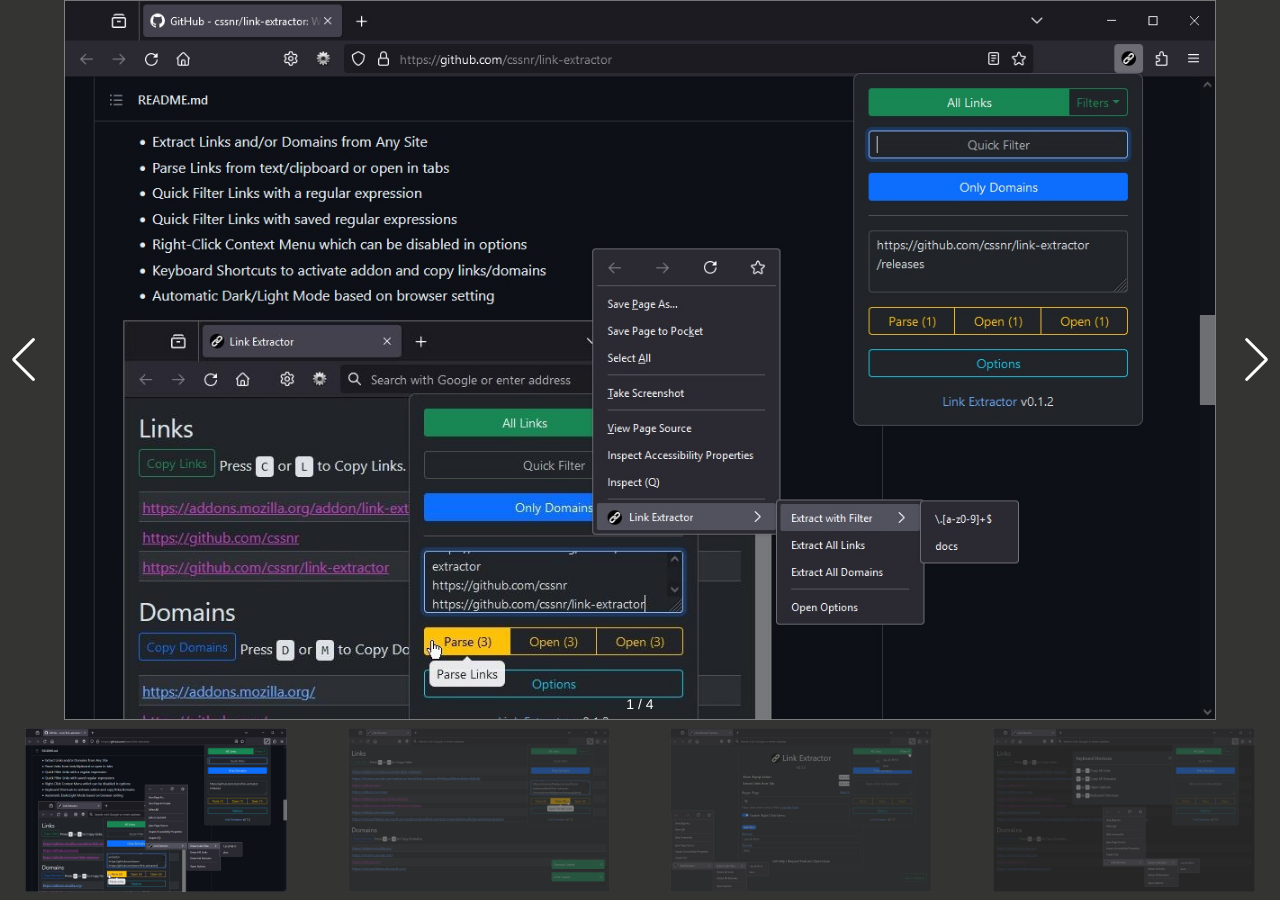
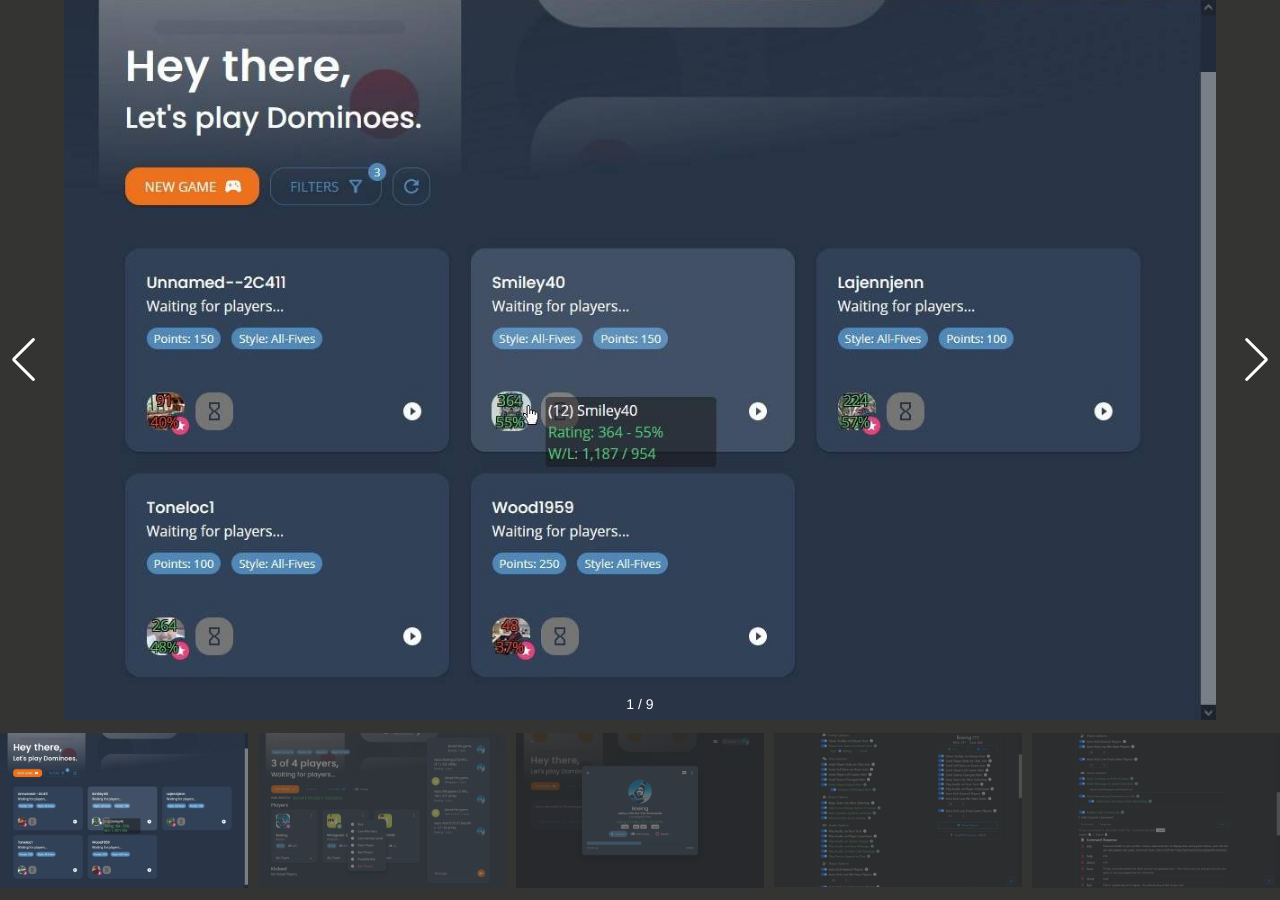
Before and after one commit to cssnr/playdrift-extension-site, a Jekyll site: the page built from screenshots.html, in a window 1280 px wide. Built offline with Jekyll 4.4.1, drawn with Linux system fonts in a browser that asks for light colours; nearby versions of some CDN libraries.

Commit message:
Update Screenshots

```diff
--- /dev/null
+++ b/css/screenshots.css
@@ -0,0 +1,68 @@
+html,
+body {
+    font-family:
+        Helvetica Neue,
+        Helvetica,
+        Arial,
+        sans-serif;
+    font-size: 14px;
+    margin: 0;
+    padding: 0;
+    position: relative;
+    height: 100%;
+    background: #111;
+    color: #111;
+}
+body {
+    background: #343432;
+    font-family:
+        Helvetica Neue,
+        Helvetica,
+        Arial,
+        sans-serif;
+    font-size: 14px;
+    color: #111;
+    margin: 0;
+    padding: 0;
+}
+.swiper {
+    width: 100%;
+    height: 300px;
+    margin-left: auto;
+    margin-right: auto;
+}
+.swiper-slide {
+    text-align: center;
+    font-size: 18px;
+    display: flex;
+    justify-content: center;
+    align-items: center;
+    background-size: cover;
+    background: #343432 center;
+}
+.swiper-slide img {
+    display: block;
+    max-width: 100%;
+    max-height: 100%;
+    object-fit: cover;
+}
+.mySwiper2 {
+    height: 80%;
+    width: 100%;
+}
+.mySwiper {
+    height: 20%;
+    box-sizing: border-box;
+    padding: 8px 0;
+}
+.mySwiper .swiper-slide {
+    width: 25%;
+    height: 100%;
+    opacity: 0.4;
+}
+.mySwiper .swiper-slide-thumb-active {
+    opacity: 1;
+}
+.swiper-pagination {
+    color: white;
+}
--- /dev/null
+++ b/js/screenshots.js
@@ -0,0 +1,52 @@
+// JS for screenshots.html
+
+// const baseDir = '/screenshots/'
+
+const shotsEl = document.getElementById('swiper-shots')
+const thumbsEl = document.getElementById('swiper-thumbs')
+
+for (const shot of screenShots) {
+    // console.debug('shot', shot)
+    const div = document.createElement('div')
+    div.classList.add('swiper-slide')
+    const img = document.createElement('img')
+    // img.src = `${baseDir}${shot}`
+    img.src = shot
+    img.alt = shot
+    div.appendChild(img)
+    shotsEl.appendChild(div)
+    thumbsEl.appendChild(div.cloneNode(true))
+}
+
+const swiper = new Swiper('.mySwiper', {
+    freeMode: true,
+    grabCursor: true,
+    loop: true,
+    mousewheel: true,
+    slidesPerView: 5,
+    spaceBetween: 10,
+    watchSlidesProgress: true,
+})
+
+new Swiper('.mySwiper2', {
+    grabCursor: true,
+    effect: 'fade',
+    loop: true,
+    mousewheel: true,
+    spaceBetween: 10,
+    zoom: true,
+    keyboard: {
+        enabled: true,
+    },
+    navigation: {
+        nextEl: '.swiper-button-next',
+        prevEl: '.swiper-button-prev',
+    },
+    pagination: {
+        el: '.swiper-pagination',
+        type: 'fraction',
+    },
+    thumbs: {
+        swiper: swiper,
+    },
+})
--- /dev/null
+++ b/js/vars.js
@@ -0,0 +1,11 @@
+const screenShots = [
+    '01.jpg',
+    '02.jpg',
+    '03.jpg',
+    '04.jpg',
+    '05.jpg',
+    '06.jpg',
+    '07.jpg',
+    '08.jpg',
+    '09.jpg',
+]
--- a/screenshots.html
+++ b/screenshots.html
@@ -24,128 +24,29 @@
     <meta property="og:image" content="{{ site.site_url }}/media/logo.png">
 
     <link rel="icon" href="favicon.ico" sizes="any">
-    <link rel="stylesheet" href="https://cdnjs.cloudflare.com/ajax/libs/Swiper/11.0.3/swiper-bundle.css" integrity="sha512-8L/PDtOcxXEvVD1mWAzCBco7FQ/AHyG/bhg7yQpekicDmRwZA/iNDKpn+MJkYNEVg+qSLkxWLjsHtK781oAaWw==" crossorigin="anonymous" referrerpolicy="no-referrer" />
-    <style>
-        html,
-        body {
-            font-family: Helvetica Neue, Helvetica, Arial, sans-serif;
-            font-size: 14px;
-            margin: 0;
-            padding: 0;
-            position: relative;
-            height: 100%;
-            background: #111;
-            color: #111;
-        }
-        body {
-            background: #343432;
-            font-family: Helvetica Neue, Helvetica, Arial, sans-serif;
-            font-size: 14px;
-            color: #111;
-            margin: 0;
-            padding: 0;
-        }
-        .swiper {
-            width: 100%;
-            height: 300px;
-            margin-left: auto;
-            margin-right: auto;
-        }
-        .swiper-slide {
-            text-align: center;
-            font-size: 18px;
-            display: flex;
-            justify-content: center;
-            align-items: center;
-            background-size: cover;
-            background: #343432 center;
-        }
-        .swiper-slide img {
-            display: block;
-            max-width: 100%;
-            max-height: 100%;
-            object-fit: cover;
-        }
-        .mySwiper2 {
-            height: 80%;
-            width: 100%;
-        }
-        .mySwiper {
-            height: 20%;
-            box-sizing: border-box;
-            padding: 8px 0;
-        }
-        .mySwiper .swiper-slide {
-            width: 25%;
-            height: 100%;
-            opacity: 0.4;
-        }
-        .mySwiper .swiper-slide-thumb-active {
-            opacity: 1;
-        }
-        .swiper-pagination {
-            color: white;
-        }
-    </style>
+    <link rel="stylesheet" href="https://cdn.jsdelivr.net/npm/swiper@10/swiper-bundle.min.css" />
+    <link rel="stylesheet" href="/css/screenshots.css">
 
 </head>
 <body>
 
 <div style="--swiper-navigation-color: #fff; --swiper-pagination-color: #fff" class="swiper mySwiper2">
-    <div class="swiper-wrapper">
-        <div class="swiper-slide"><img src="/media/screenshots/main.jpg" alt="main.jpg"></div>
-        <div class="swiper-slide"><img src="/media/screenshots/links.jpg" alt="links.jpg"></div>
-        <div class="swiper-slide"><img src="/media/screenshots/options.jpg" alt="options.jpg"></div>
-        <div class="swiper-slide"><img src="/media/screenshots/keybinds.jpg" alt="keybinds.jpg"></div>
+    <div class="swiper-wrapper" id="swiper-shots">
+        <!--        <div class="swiper-slide"><img src="screenshots/01_Login.png" alt="01_Login.png"></div>-->
     </div>
     <div class="swiper-button-next"></div>
     <div class="swiper-button-prev"></div>
     <div class="swiper-pagination"></div>
 </div>
 <div thumbsSlider="" class="swiper mySwiper">
-    <div class="swiper-wrapper">
-        <div class="swiper-slide"><img src="/media/screenshots/main.jpg" alt="main.jpg"></div>
-        <div class="swiper-slide"><img src="/media/screenshots/links.jpg" alt="links.jpg"></div>
-        <div class="swiper-slide"><img src="/media/screenshots/options.jpg" alt="options.jpg"></div>
-        <div class="swiper-slide"><img src="/media/screenshots/keybinds.jpg" alt="keybinds.jpg"></div>
+    <div class="swiper-wrapper" id="swiper-thumbs">
+        <!--        <div class="swiper-slide"><img src="screenshots/01_Login.png" alt="01_Login.png"></div>-->
     </div>
 </div>
 
-<script src="https://cdnjs.cloudflare.com/ajax/libs/Swiper/11.0.3/swiper-bundle.min.js" integrity="sha512-ILrDRgEiIojcsKyBy12ZU7MtOf78F2fj3vve/AN5i94iXLQ8PZN7IJYPphmAGdwZmTv4N+OzY3trvqGIEY87VA==" crossorigin="anonymous" referrerpolicy="no-referrer"></script>
-
-<script>
-    var swiper = new Swiper(".mySwiper", {
-        freeMode: true,
-        grabCursor: true,
-        loop: true,
-        mousewheel: true,
-        slidesPerView: 4,
-        spaceBetween: 10,
-        watchSlidesProgress: true,
-    });
-    var swiper2 = new Swiper(".mySwiper2", {
-        grabCursor: true,
-        effect: 'fade',
-        loop: true,
-        mousewheel: true,
-        spaceBetween: 10,
-        zoom: true,
-        keyboard: {
-            enabled: true,
-        },
-        navigation: {
-            nextEl: ".swiper-button-next",
-            prevEl: ".swiper-button-prev",
-        },
-        pagination: {
-            el: ".swiper-pagination",
-            type: "fraction",
-        },
-        thumbs: {
-            swiper: swiper,
-        },
-    });
-</script>
+<script src="https://cdn.jsdelivr.net/npm/swiper@10/swiper-bundle.min.js"></script>
+<script type="text/javascript" src="/js/vars.js"></script>
+<script type="text/javascript" src="/js/screenshots.js"></script>
 
 </body>
 </html>
```
Also changed, not shown: genshots.js (added, +19 -0 lines), media/screenshots/keybinds.jpg (deleted), media/screenshots/links.jpg (deleted), media/screenshots/main.jpg (deleted), media/screenshots/options.jpg (deleted), screenshots/01.jpg (added), screenshots/02.jpg (added), screenshots/03.jpg (added), screenshots/04.jpg (added), screenshots/05.jpg (added), screenshots/06.jpg (added), screenshots/07.jpg (added), screenshots/08.jpg (added), screenshots/09.jpg (added).
